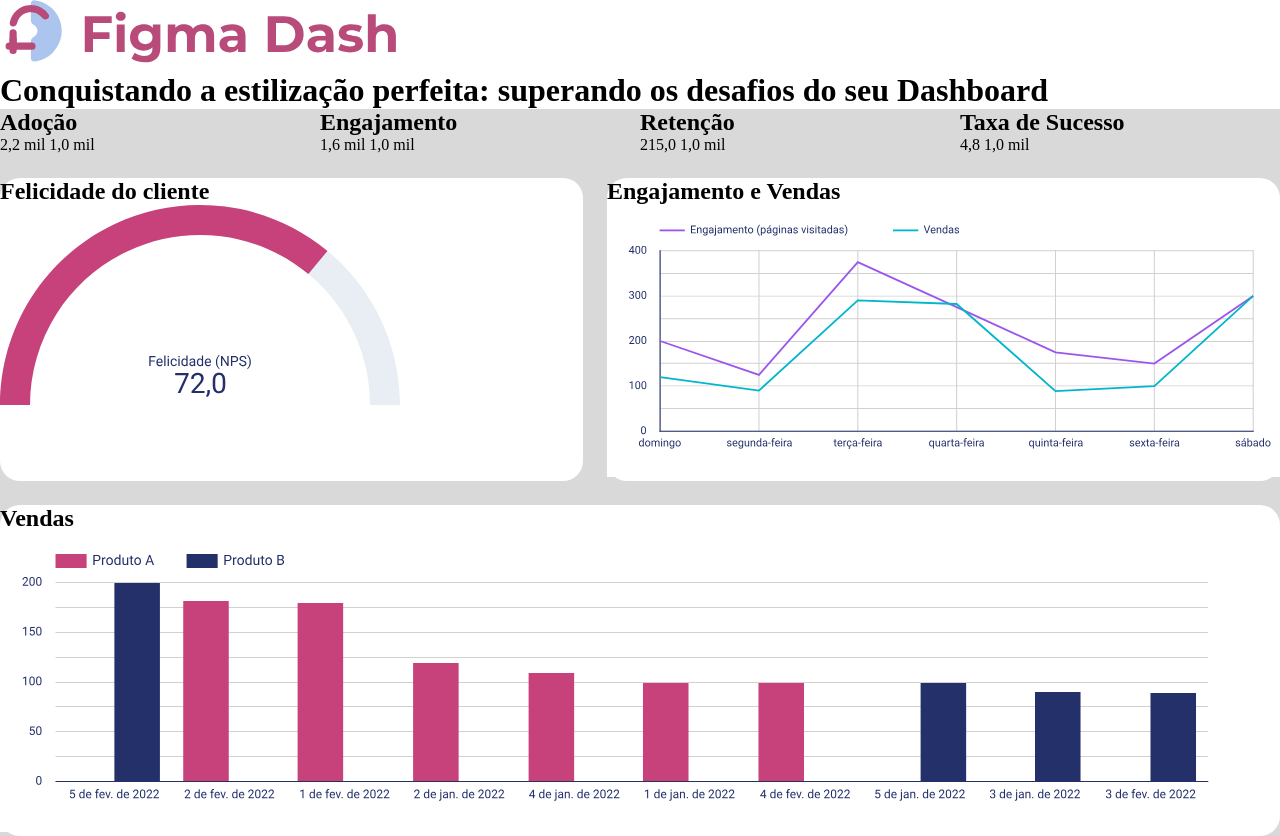
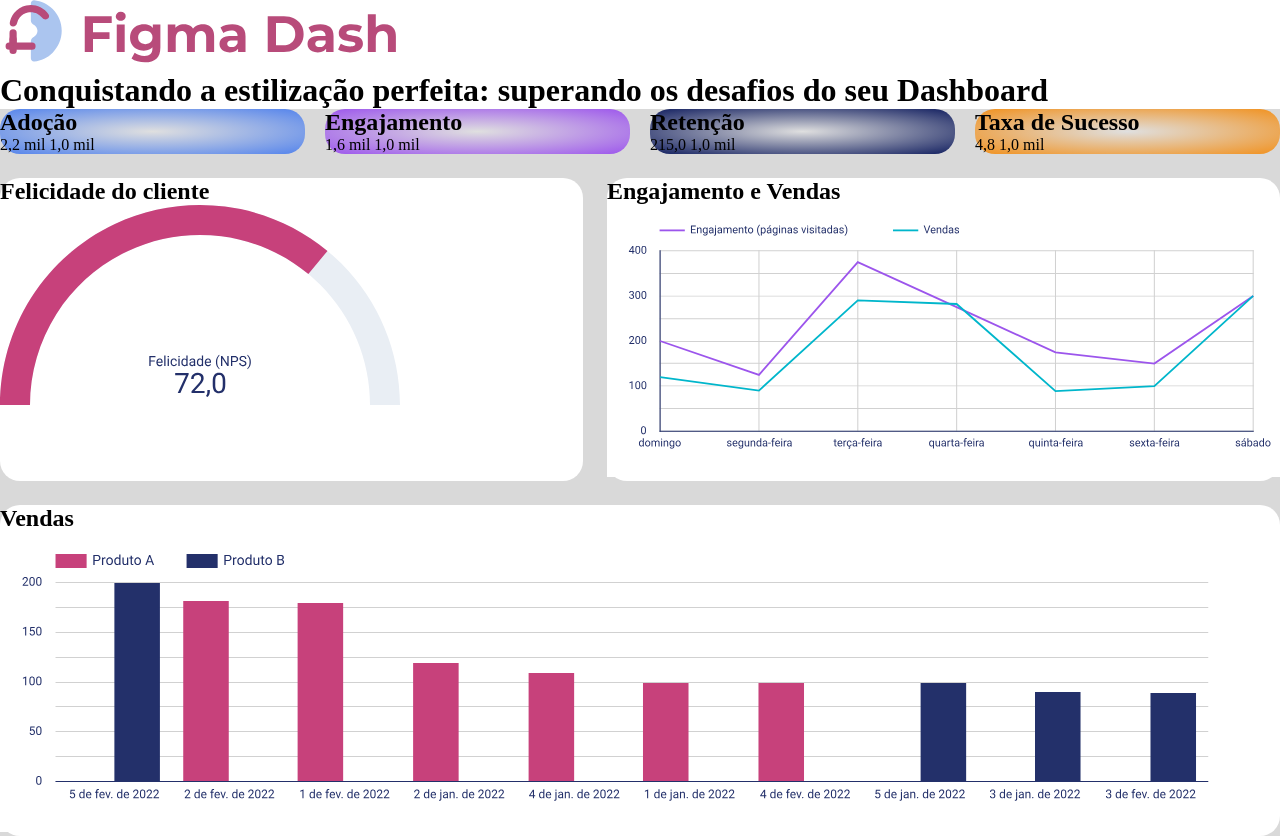
Before and after one commit to RlucasDev/AulaGridCSS, a plain HTML site: page exercicio.html in a window 1280 px wide. Drawn offline with Linux system fonts and the light colour scheme.

Commit message:
div metricas feitas

```diff
--- a/exercicio.css
+++ b/exercicio.css
@@ -20,9 +20,26 @@ section {
     background-color: transparent;
     display: grid;
     grid-template-columns: repeat(4, 1fr);
+    gap: 20px;
 }
-.div-metrica{
-    background-color: #5383EC;
+.div-metricas1{
+    background: radial-gradient(#ffffff2a,#5383EC);
+    border-radius:20px ;
+}
+
+.div-metricas2{
+    background: radial-gradient( #ffffff2a,#9C55EC);
+    border-radius:20px ;
+}
+
+.div-metricas3{
+    background: radial-gradient(#ffffff2a,#111E5F);
+    border-radius:20px ;
+}
+
+.div-metricas4{
+    background: radial-gradient( #ffffff2a, #F1911E);
+    border-radius:20px ;
 }
 
 .section-metricas, .section-vendas{
--- a/exercicio.html
+++ b/exercicio.html
@@ -22,8 +22,8 @@
             <h1>Engajamento</h1>
             <span>1,6 mil</span>
             <span>1,0 mil</span>
-        </div  class="div-metricas3">
-        <div>
+        </div>
+        <div class="div-metricas3">
             <h1>Retenção</h1>
             <span>215,0</span>
             <span>1,0 mil</span>
```
